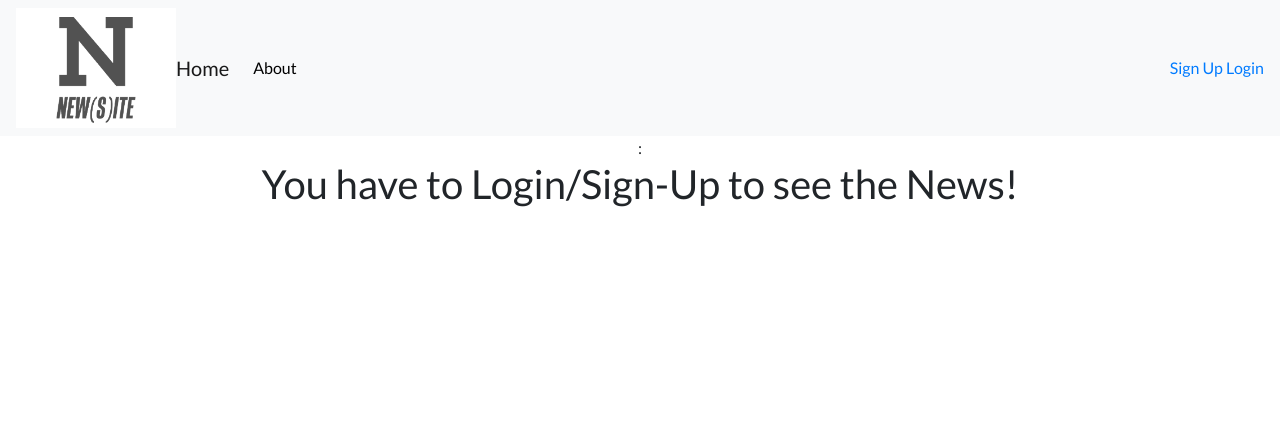
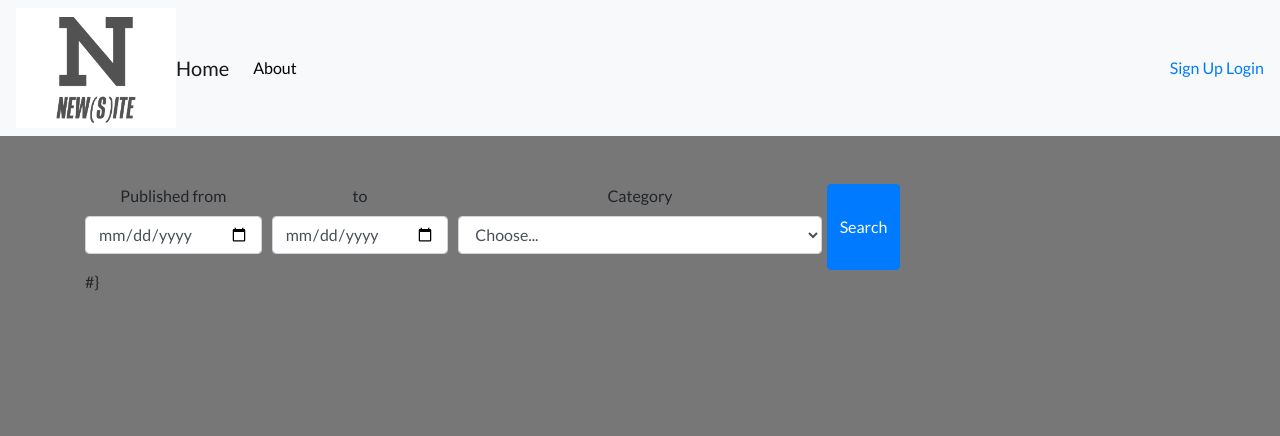
Before and after one commit to OrBut93/News-Site, a Django app: template NewsSiteProj/templates/NewsSiteProj/home.html in a window 1280 px wide. Shown: the top 436 px of the page. Run offline with Django 3.2, Linux system fonts and the light colour scheme; the template is opened without the code that fills it, so the values that code supplies are empty; some libraries are stand-ins or nearby versions.

Commit message:
filter bootstrap

```diff
--- a/NewsSiteProj/static/NewsSiteProj/custom.css
+++ b/NewsSiteProj/static/custom.css
@@ -7,6 +7,7 @@
     color: dodgerblue !important;
 }
 body {
+    background: #777777;
     font-family: 'Lato', sans-serif;
 }
 
@@ -23,3 +24,12 @@ body {
         font-size: 5rem;
     }
 }
+/*Home*/
+.filterBox{
+    margin-top: 3rem;
+}
+
+.card-group .row .col-sm-12 .card .card-body{
+   width: 100%;
+    height: 100%;
+}
--- a/NewsSiteProj/templates/NewsSiteProj/base.html
+++ b/NewsSiteProj/templates/NewsSiteProj/base.html
@@ -2,7 +2,7 @@
 <!doctype html>
 <html lang="en">
 <head>
-    <link rel="stylesheet" href="{% static "NewsSiteProj/custom.css" %}">
+    <link rel="stylesheet" href="{% static "NewsSiteProj/../custom.css" %}">
     <!-- Required meta tags -->
     <meta charset="utf-8">
     <meta name="viewport" content="width=device-width, initial-scale=1, shrink-to-fit=no">
--- a/NewsSiteProj/templates/NewsSiteProj/home.html
+++ b/NewsSiteProj/templates/NewsSiteProj/home.html
@@ -1,61 +1,42 @@
 {% extends 'NewsSiteProj/base.html' %}
 {% load static %}
+
 {% block content %}
-    <link rel="stylesheet" href="{% static "NewsSiteProj/custom.css" %}">
-    {% if user.is_authenticated %}
 
-        <div class="postTitle" class="font-weight-bold text-center">News Site</div>
-        <br>
+    <link rel="stylesheet" href="{% static "NewsSiteProj/../../static/custom.css" %}">
+    <div class="filterBox">
+        <form method="GET" action=".">
 
-        {#        <div class="categoriesList">#}
-        {#            {% for cat in categories %}#}
-        {#                <button type="button" on onclick="function filter(){#}
-        {#                        {% for post in posts %}#}
-        {#                            {% if post.category.name == cat.name %}#}
-        {#                                <div class="row">#}
-        {#                                <div class="col-sm-12">#}
-        {#                                    <div class="card">#}
-        {#                                        <div class="card-body">#}
-        {#                                            <h2 class="card-title">{{ post.title }}</h2>#}
-        {#                                            <p>{{ post.currentDate }}, {{ post.category.name }}</p>#}
-        {#                                            <h4>{{ post.description|truncatechars:100 }}</h4>#}
-        {#                                            <a href="{% url 'detail' post.id %}" class="btn btn-primary">For more</a>#}
-        {#                                        </div>#}
-        {#                                    </div>#}
-        {#                                </div>#}
-        {#                                </div>#}
-        {#                            {% endif %}#}
-        {#                        {% endfor %}#}
-        {#                "}>#}
-        {#                {{ category.name }}#}
-        {#                </button>#}
-        {#            {% endfor %}#}
-        {#        </div>#}
-
+            <div class="form-row">
+                <div class="form-group col-md-2 col-lg-2">
+                    <label for="inputEmail4">Published from</label>
+                    <input type="date" class="form-control" id="inputEmail4" name="published_from">
+                </div>
+                <div class="form-group col-md-2 col-lg-2">
+                    <label for="inputPassword4">to</label>
+                    <input type="date" class="form-control" id="inputPassword4" name="published_to">
+                </div>
                 <div class="form-group col-md-4">
-            <label for="category">Filter by Category</label>
-            <select id="category" class="form-control" name="category">
+                    <label for="inputState">Category</label>
+                    <select id="inputState" class="form-control" name="category_field">
                         <option selected>Choose...</option>
-                {% for cat in categories %}
-                    <option value="{{ cat }}">{{ cat.name }}</option>
-                {% endfor %}
+                        <option>...</option>
                     </select>
                 </div>
+                <button type="submit" class="btn btn-primary">Search</button>
+            </div>
+        </form>
+    </div>
 
-
-        <div class="card-group">
+    <div class="card-group">#}
         {% for post in posts %}
-
             <div class="row">
                 <div class="col-sm-12">
                     <div class="card">
                         <div class="card-body">
                             <h2 class="card-title">{{ post.title }}</h2>
-                                <p>{{ post.currentDate }}, {{ post.category.name }}</p>
-
+                            <p>{{ post.currentDate }}, {{ post.category.name }}, {{ post.viewsCounter }}</p>
                             <h4>{{ post.description|truncatechars:100 }}</h4>
-                                <h2 class="card-title">{{ post.bla }}</h2>
-
                             <a href="{% url 'detail' post.id %}" class="btn btn-primary">For more</a>
                         </div>
                     </div>
@@ -67,9 +48,51 @@
     </div>
 
 
-    {% else %}:
-        <div>
-            <h1>You have to Login/Sign-Up to see the News!</h1>
-        </div>
-    {% endif %}
+
+    {#    {% if user.is_authenticated %}#}
+    {##}
+    {#        <div class="postTitle" class="font-weight-bold text-center">News Site</div>#}
+    {#        <br>#}
+    {##}
+
+    {#        <div class="form-group col-md-4">#}
+    {#            <label for="category">Filter by Category</label>#}
+    {#            <select id="category" class="form-control" name="category">#}
+    {#                <option selected>Choose...</option>#}
+    {#                {% for cat in categories %}#}
+    {#                    <option value="{{ cat }}">{{ cat.name }}</option>#}
+    {#                {% endfor %}#}
+    {#            </select>#}
+    {#        </div>#}
+    {##}
+    {##}
+    {#        <div class="card-group">#}
+    {#            {% for post in posts %}#}
+    {##}
+    {#                <div class="row">#}
+    {#                    <div class="col-sm-12">#}
+    {#                        <div class="card">#}
+    {#                            <div class="card-body">#}
+    {#                                <h2 class="card-title">{{ post.title }}</h2>#}
+    {#                                <p>{{ post.currentDate }}, {{ post.category.name }}</p>#}
+    {##}
+    {#                                <h4>{{ post.description|truncatechars:100 }}</h4>#}
+    {#                                <h2 class="card-title">{{ post.bla }}</h2>#}
+    {##}
+    {#                                <a href="{% url 'detail' post.id %}" class="btn btn-primary">For more</a>#}
+    {#                            </div>#}
+    {#                        </div>#}
+    {#                    </div>#}
+    {#                </div>#}
+    {##}
+    {#            {% endfor %}#}
+    {##}
+    {#        </div>#}
+    {##}
+    {##}
+    {#    {% else %}:#}
+    {#        <div>#}
+    {#            <h1>You have to Login/Sign-Up to see the News!</h1>#}
+    {#        </div>#}
+    {#    {% endif %}#}
 {% endblock %}
```
Lines whose indentation alone changed are shown as unchanged.
